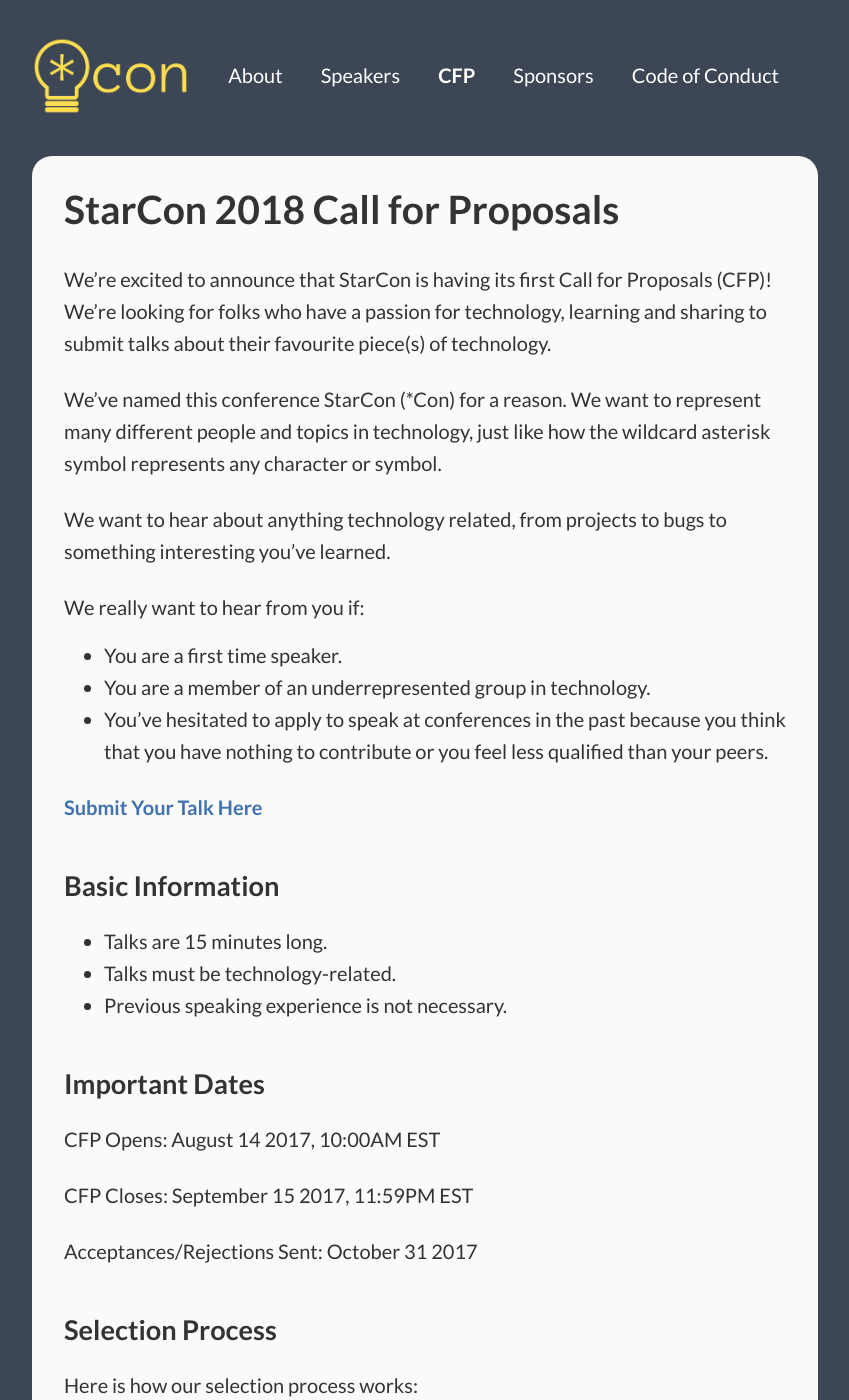
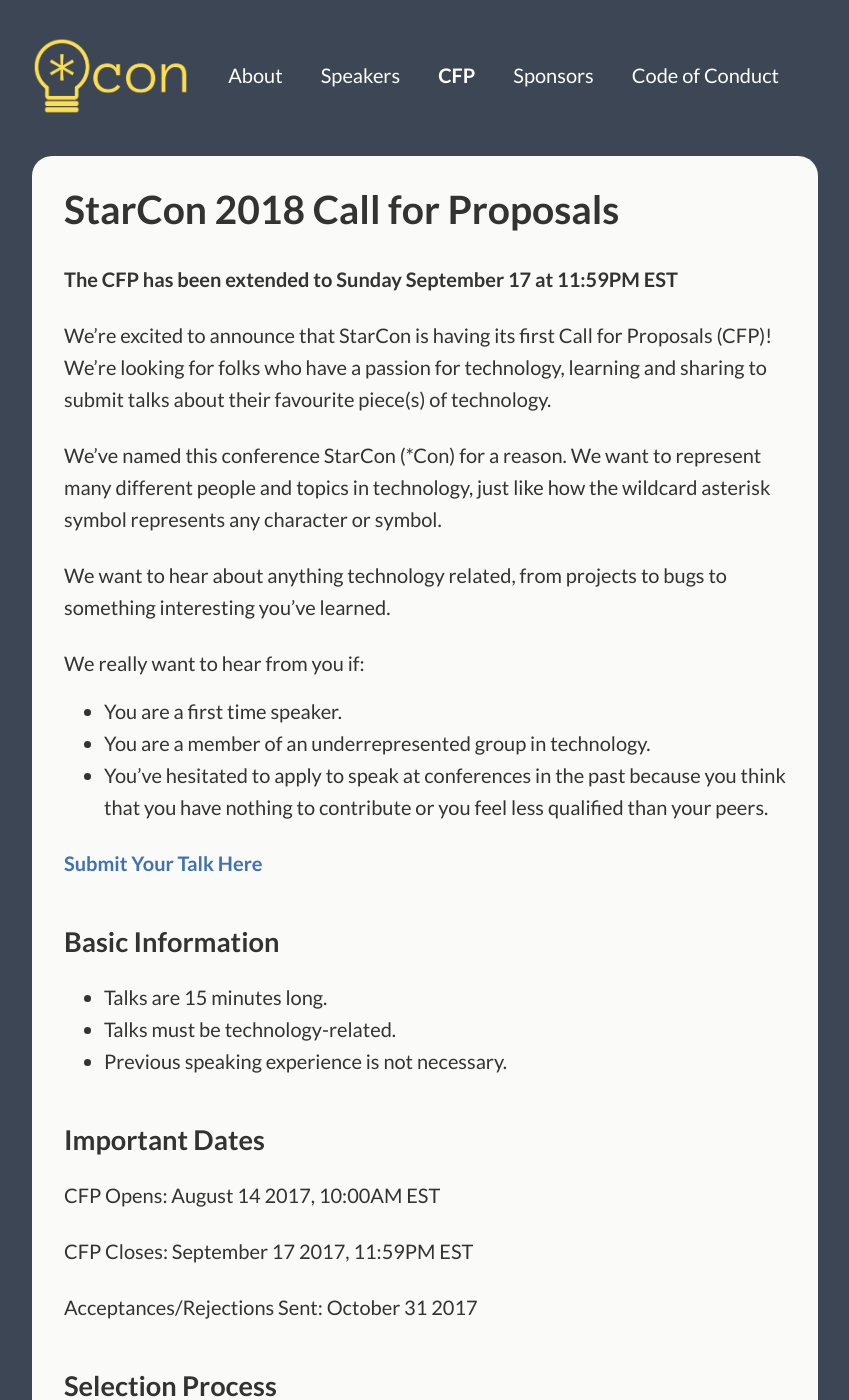
Before and after one commit to StarConKW/starconkw.github.io, a Jekyll site: the page built from _pages/cfp.md, in a window 1280 px wide and 1400 px high. Shown: the whole window, without its empty margins (215-1064 px from the left). Built offline with Jekyll 4.4.1, drawn with Linux system fonts in a browser that asks for light colours.

Commit message:
Extend the CFP (#54)
* Update cfp.md

* Add header

* Anna can't spell

```diff
--- a/_pages/cfp.md
+++ b/_pages/cfp.md
@@ -5,6 +5,7 @@ subtitle: StarCon 2018 Call for Proposals
 permalink: /cfp/
 ---
 
+**The CFP has been extended to Sunday September 17 at 11:59PM EST**
 
 We’re excited to announce that StarCon is having its first Call for Proposals (CFP)! We’re looking for folks who have a passion for technology, learning and sharing to submit talks about their favourite piece(s) of technology.
 
@@ -29,7 +30,7 @@ We really want to hear from you if:
 
 CFP Opens: August 14 2017, 10:00AM EST
 
-CFP Closes: September 15 2017, 11:59PM EST
+CFP Closes: September 17 2017, 11:59PM EST
 
 Acceptances/Rejections Sent: October 31 2017
 
```
